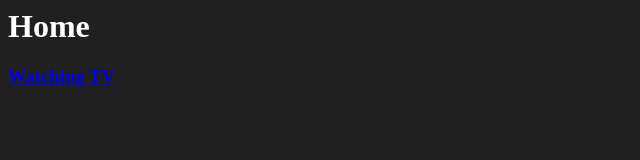
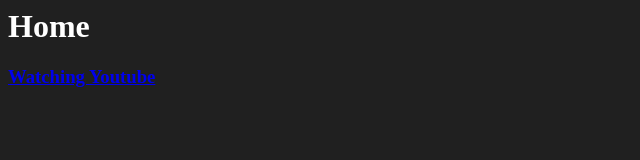
Before and after one commit to zrpy/zrpy.github.io, a plain HTML site: page index.html in a window 1280 px wide. Shown: the full height of the page, 0-640 px from the left. Drawn offline with Linux system fonts and the light colour scheme.

Commit message:
Update index.html

```diff
--- a/index.html
+++ b/index.html
@@ -1,5 +1,5 @@
 <html>
   <style>html {background-color:rgb(32,32,32);color:white;}</style>
   <h1>Home</h1>
-  <h3><a href="https://video.zrpy.f5.si">Watching TV</a></h3>
+  <h3><a href="https://video.zrpy.f5.si">Watching Youtube</a></h3>
 </html>
```
